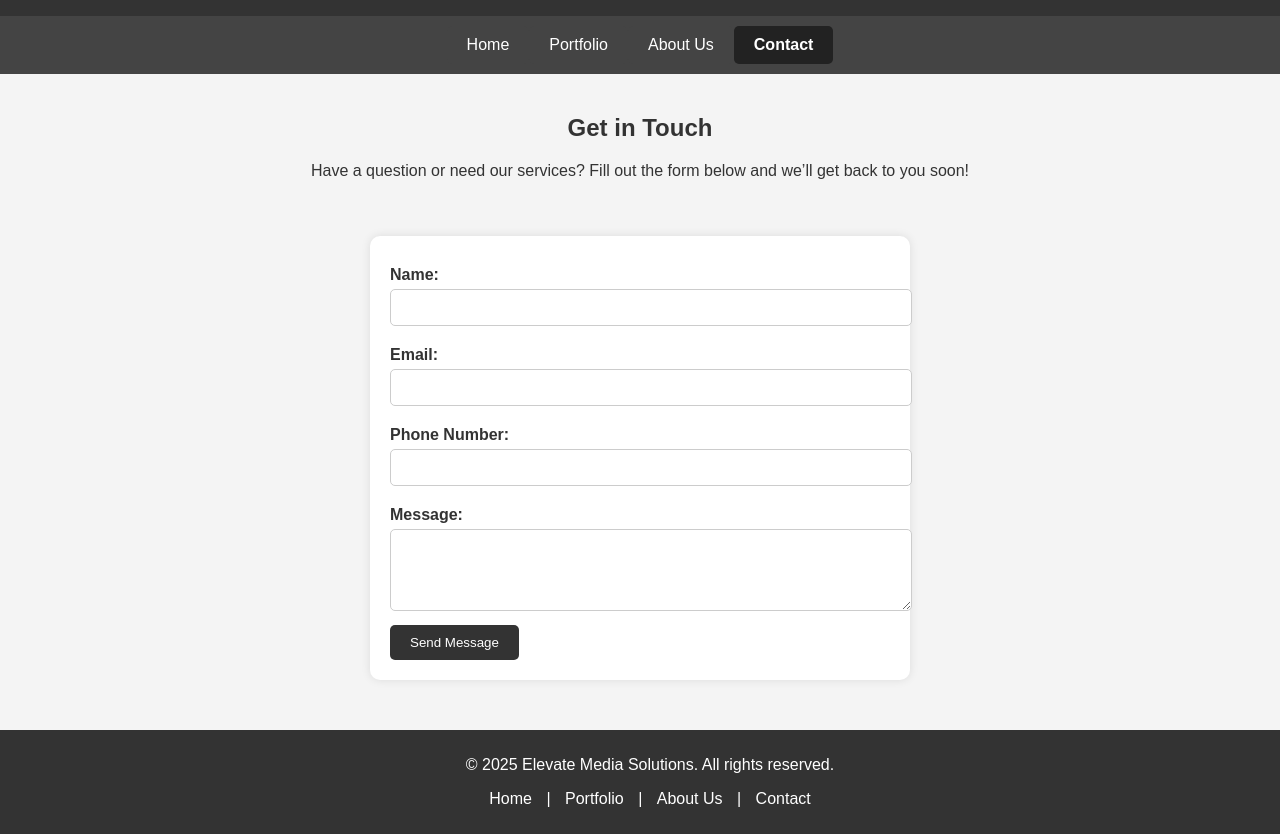
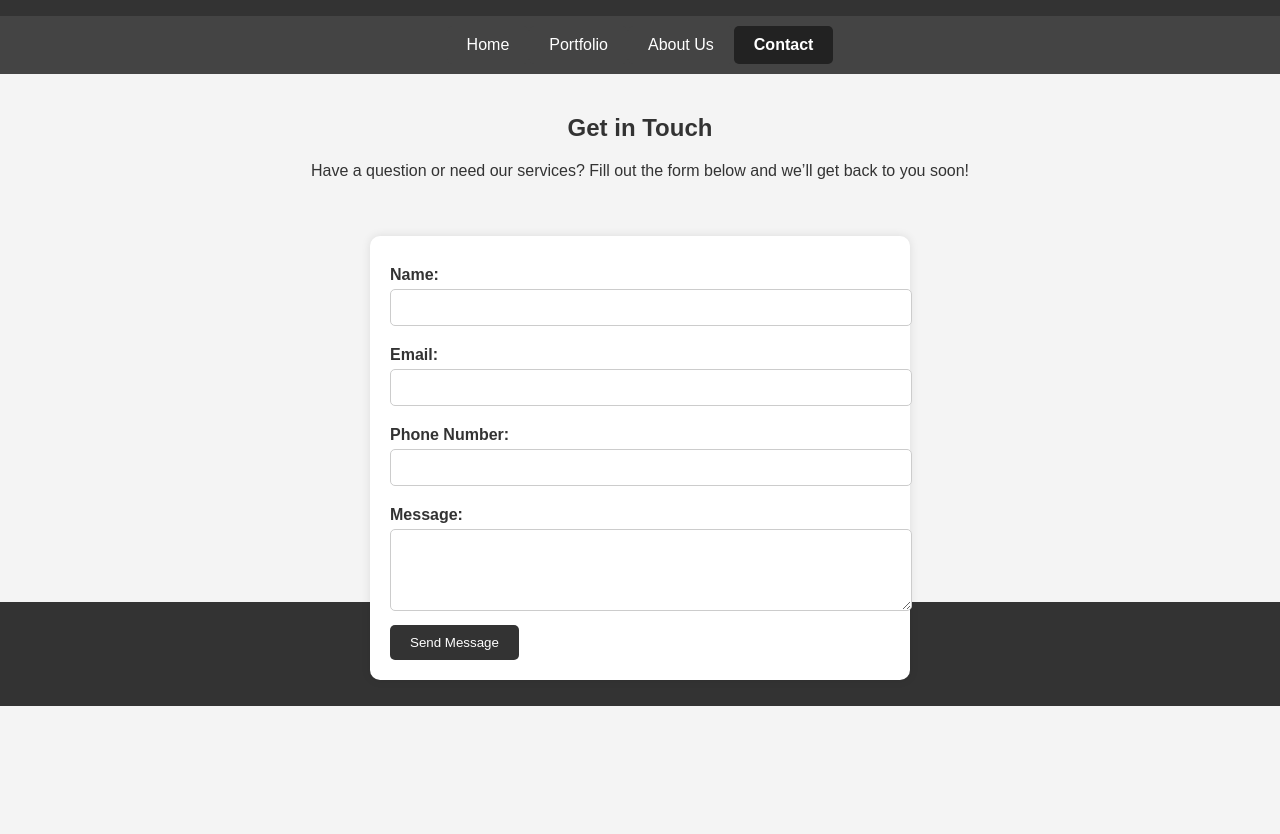
Before and after one commit to bjolly825/Elevate-Media-Solutions, a plain HTML site: page contact.html in a window 1280 px wide. Shown: the part 94-928 px from the top of the page. After the commit the page ends 800 px from the top, so only its background shows below. Drawn offline with Linux system fonts and the light colour scheme.

Commit message:
Add files via upload

```diff
--- a/contact.html
+++ b/contact.html
@@ -91,10 +91,17 @@
     color: white;
     text-align: center;
     padding: 10px;
-    position: relative; /* Change from fixed to relative */
+    position: fixed; /* Change from fixed to relative */
     margin-top: 50px; /* Adds space above the footer */
     width: 100%;
 }
+footer {
+    position: fixed;
+    bottom: 0;
+    width: 100%;
+    z-index: -1; /* Pushes footer behind other elements */
+}
+
 
         footer a {
             color: white;
```
